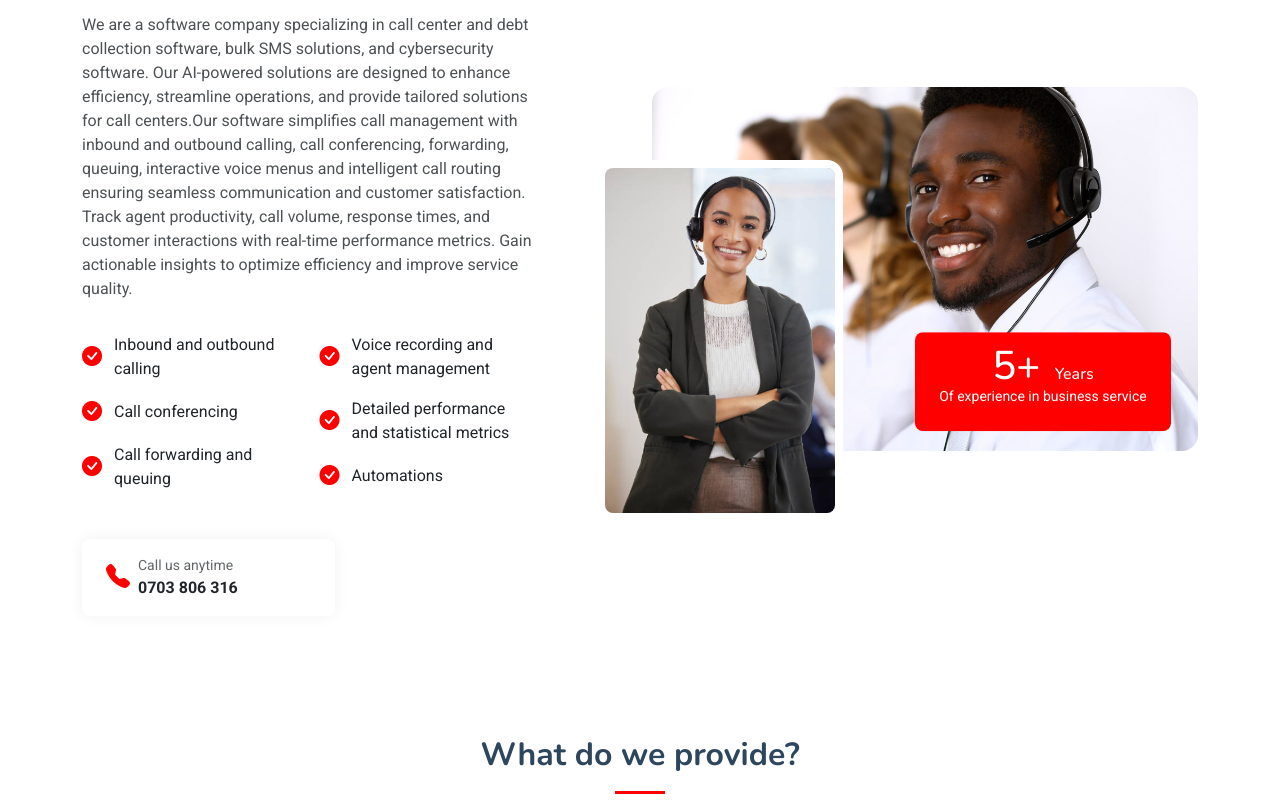
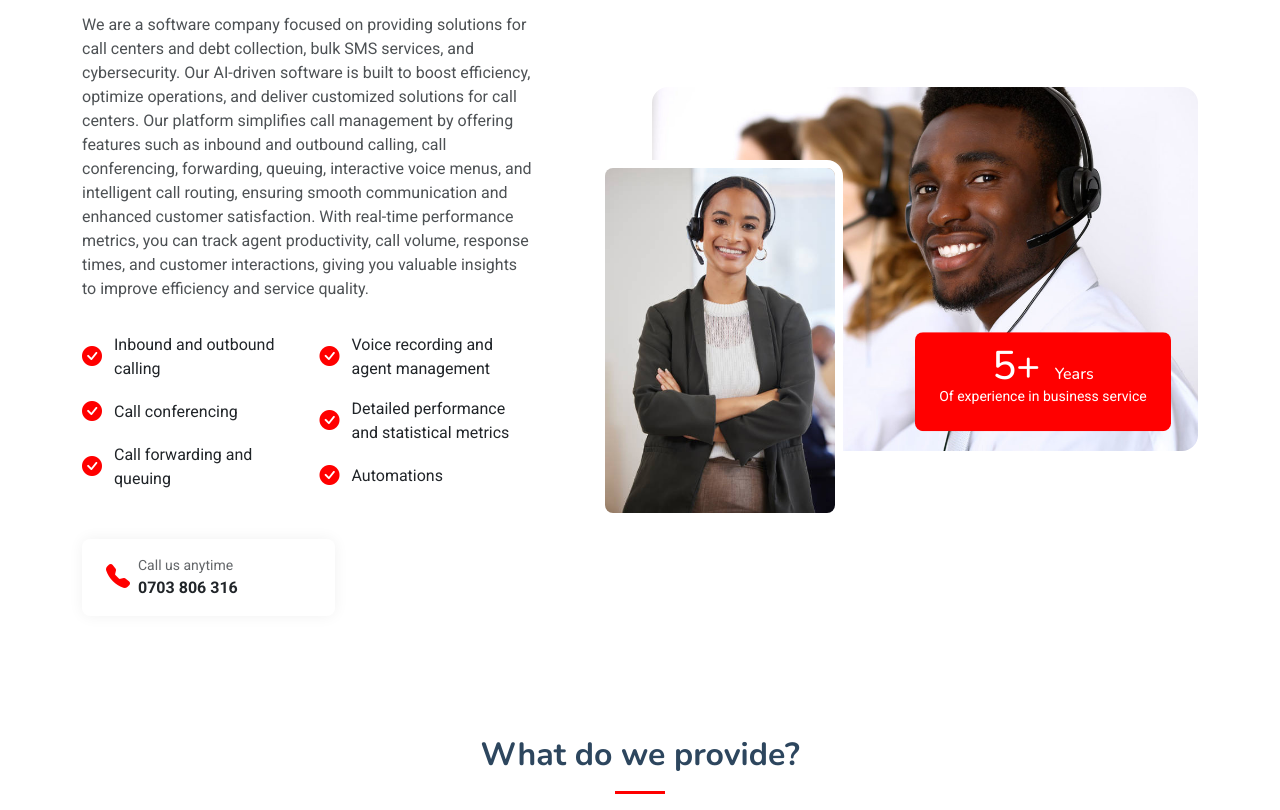
Before and after one commit to PowellHabwe/Le-Cadran-Website, a plain HTML site: page index.html in a window 1280 px wide. Shown: the part 933-1743 px from the top of the page. Drawn offline with nearby package versions, Linux system fonts and the light colour scheme.

```diff
--- a/index.html
+++ b/index.html
@@ -182,14 +182,14 @@
           <div class="col-xl-5" data-aos="fade-up" data-aos-delay="200">
             <span class="about-meta">MORE ABOUT US</span>
             <h2 class="about-title">Le Cadran Africa</h2>
-            <p class="about-description">We are a software company specializing in call center and debt collection
-              software, bulk SMS solutions, and cybersecurity software. Our AI-powered solutions are designed to
-              enhance efficiency, streamline operations, and provide tailored solutions for call centers.Our software
-              simplifies call management with inbound and outbound calling, call conferencing, forwarding, queuing,
-              interactive voice menus and intelligent call routing ensuring seamless communication and customer
-              satisfaction.
-              Track agent productivity, call volume, response times, and customer interactions with real-time
-              performance metrics. Gain actionable insights to optimize efficiency and improve service quality.
+            <p class="about-description">We are a software company focused on providing solutions for call centers and
+              debt collection, bulk SMS services, and cybersecurity. Our AI-driven software is built to boost
+              efficiency, optimize operations, and deliver customized solutions for call centers. Our platform
+              simplifies call management by offering features such as inbound and outbound calling, call conferencing,
+              forwarding, queuing, interactive voice menus, and intelligent call routing, ensuring smooth communication
+              and enhanced customer satisfaction. With real-time performance metrics, you can track agent productivity,
+              call volume, response times, and customer interactions, giving you valuable insights to improve efficiency
+              and service quality.
 
             </p>
 
```
Also changed, not shown: about.html (+8 -7 lines).
